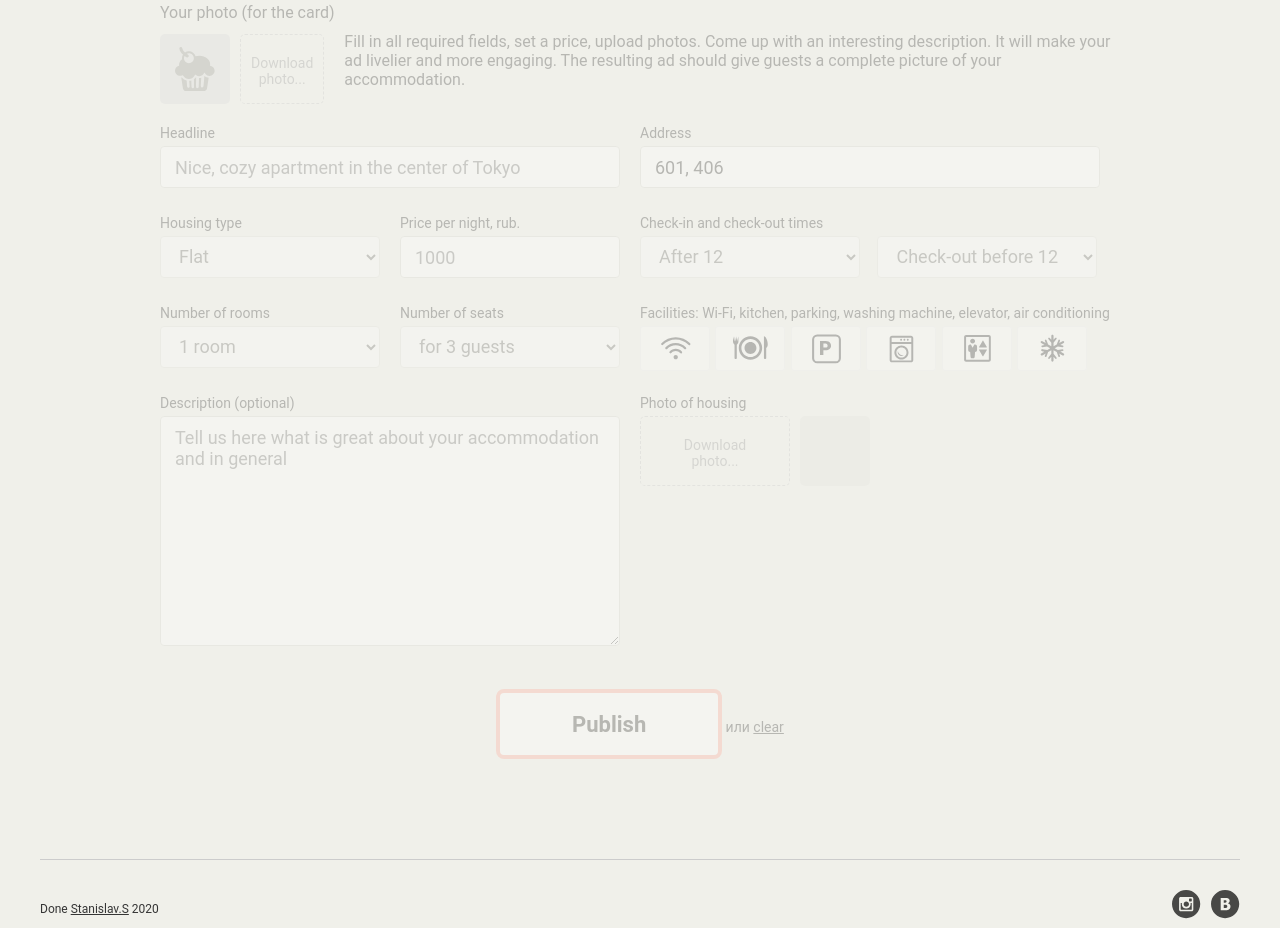
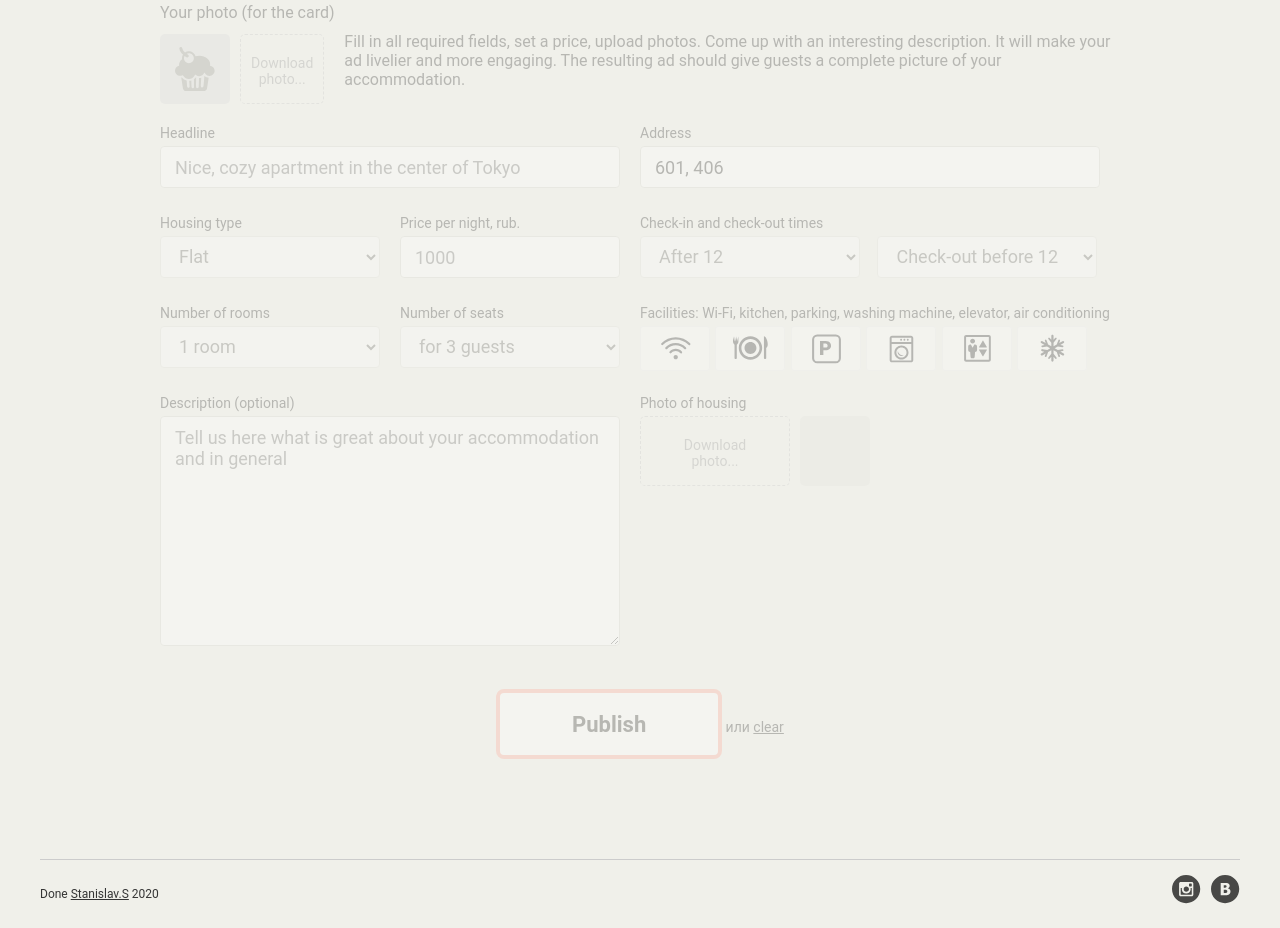
Before and after one commit to IC1101s/keksobooking, a website: page index.html in a window 1280 px wide. Shown: the part 830-1758 px from the top of the page. Drawn offline with Linux system fonts and the light colour scheme; files whose address does not match are found by name.

Commit message:
Update style.css
Обновил футер стили

```diff
--- a/css/style.css
+++ b/css/style.css
@@ -881,7 +881,8 @@ fieldset {
 
 .footer {
   margin-top: 30px;
-  padding-top: 30px;
+  padding-top: 15px;
+  padding-bottom: 15px;
   border-top: solid 1px #cccccc;
 
   display: -webkit-box;
```
